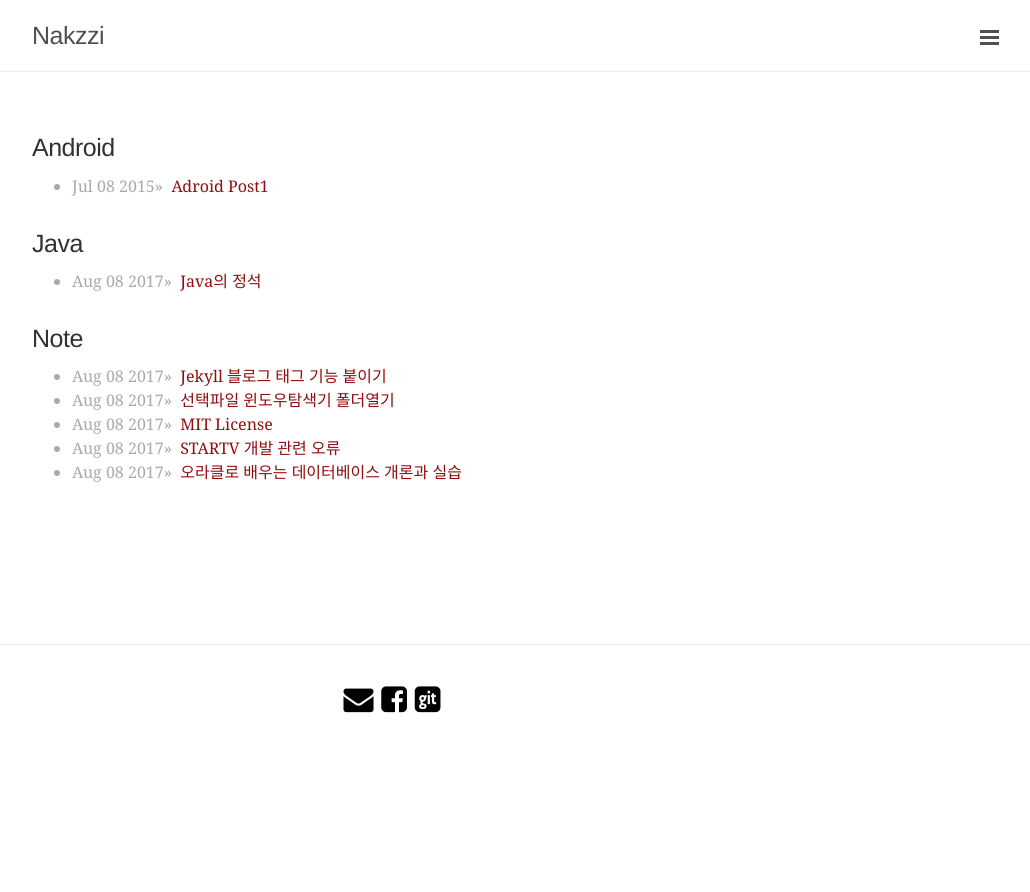
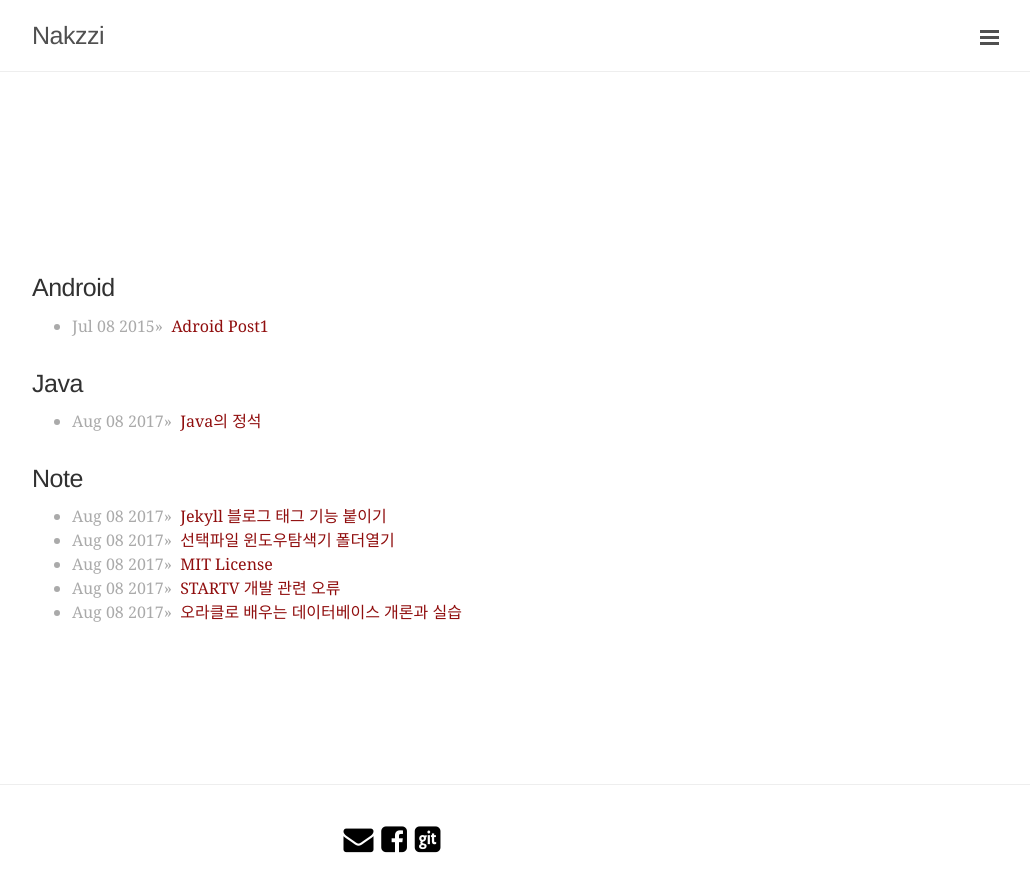
Before and after one commit to cholnh/cholnh.github.io, a Jekyll site: the page built from Dev.html, in a window 1280 px wide. Shown: the top 892 px of the page, without its empty margins (248-1278 px from the left). Built offline with Jekyll 4.4.1, drawn with Linux system fonts in a browser that asks for light colours; Markdown is read by kramdown in place of the engine named in the settings.

Commit message:
Update Dev.html

```diff
--- a/Dev.html
+++ b/Dev.html
@@ -3,7 +3,7 @@ layout: page
 title: Dev
 ---
 
-<div class="well">
+<div class="well" style="margin-top: 200px;">
 {% capture categories %}
     {% for category in site.categories %}
         {{ category | first }}{% unless forloop.last %},{% endunless %}
```
